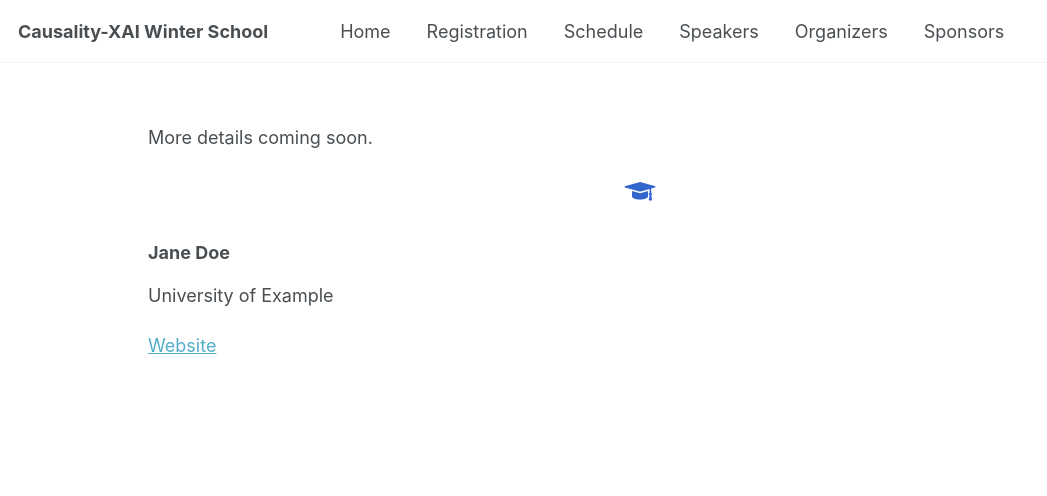
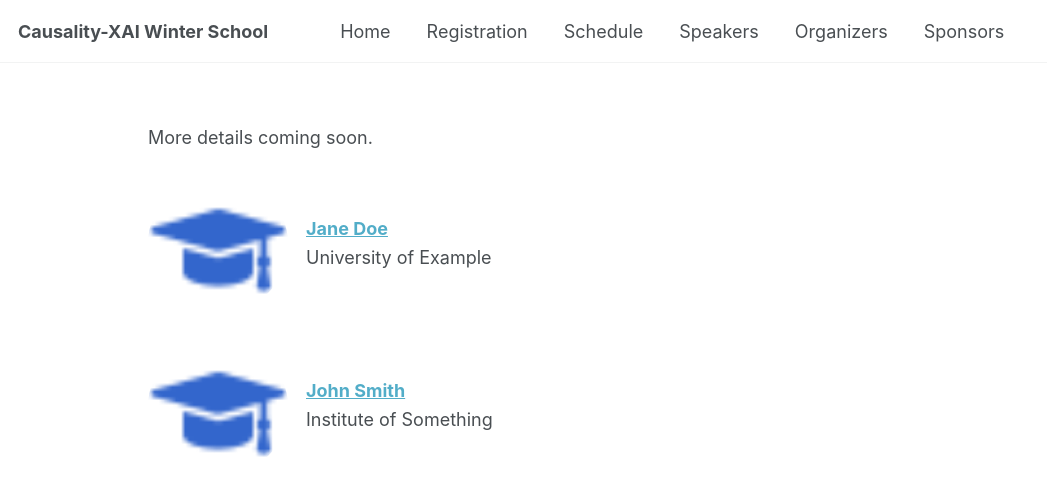
Before and after one commit to XAI-Winter-School/xai-winter-school.github.io, a Jekyll site: the page built from _pages/organizers.md, in a window 1280 px wide. Shown: the top 496 px of the page, without its empty margins (0-1047 px from the left). Built offline with Jekyll 4.4.1, drawn with Linux system fonts in a browser that asks for light colours.

Commit message:
Update organizers.md

```diff
--- a/_pages/organizers.md
+++ b/_pages/organizers.md
@@ -7,13 +7,48 @@ author_profile: true
 More details coming soon.
 
 
-<div class="row" style="margin-bottom:20px; align-items:center;">
-  <div class="col-md-3" style="text-align:center;">
-    <img src="/images/favicon-32x32.png">
-  </div>
-  <div class="col-md-9">
-    <h3>Jane Doe</h3>
+<style>
+/* Simple two-column organizer rows */
+.organizer {
+  display: flex;
+  align-items: center;
+  gap: 1rem;
+  margin: 1.25rem 0;
+}
+.organizer img {
+  width: 140px;           /* tweak size here */
+  height: 140px;
+  object-fit: cover;
+  border-radius: 50%;     /* make it circular; remove if you prefer square */
+  flex: 0 0 auto;
+}
+.organizer .info h3 {
+  margin: 0 0 .25rem 0;
+}
+.organizer .info p {
+  margin: 0;
+}
+/* Mobile: stack nicely */
+@media (max-width: 640px) {
+  .organizer {
+    flex-direction: column;
+    text-align: center;
+  }
+}
+</style>
+
+<div class="organizer">
+  <img src="/images/favicon-32x32.png" alt="Jane Doe">
+  <div class="info">
+    <h3><a href="https://janedoe.com" target="_blank" rel="noopener">Jane Doe</a></h3>
     <p>University of Example</p>
-    <a href="https://janedoe.com" target="_blank">Website</a>
   </div>
 </div>
+
+<div class="organizer">
+  <img src="/images/favicon-32x32.png" alt="John Smith">
+  <div class="info">
+    <h3><a href="https://johnsmith.org" target="_blank" rel="noopener">John Smith</a></h3>
+    <p>Institute of Something</p>
+  </div>
+</div>
```
